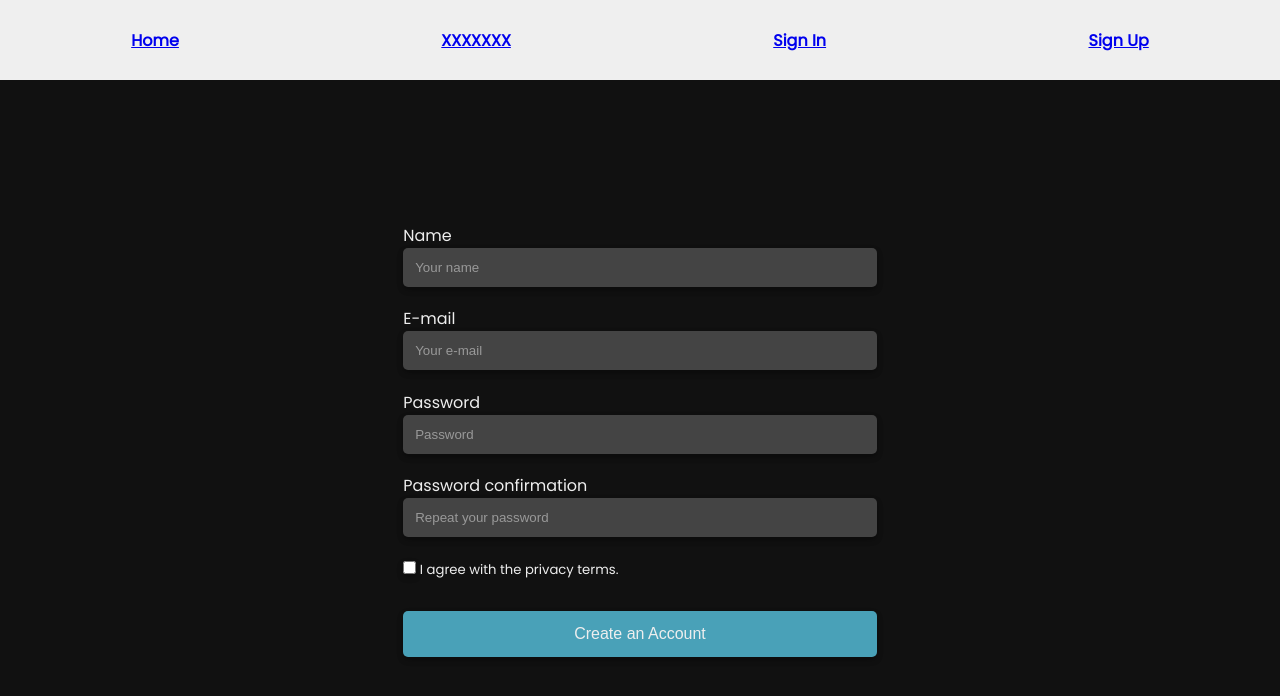
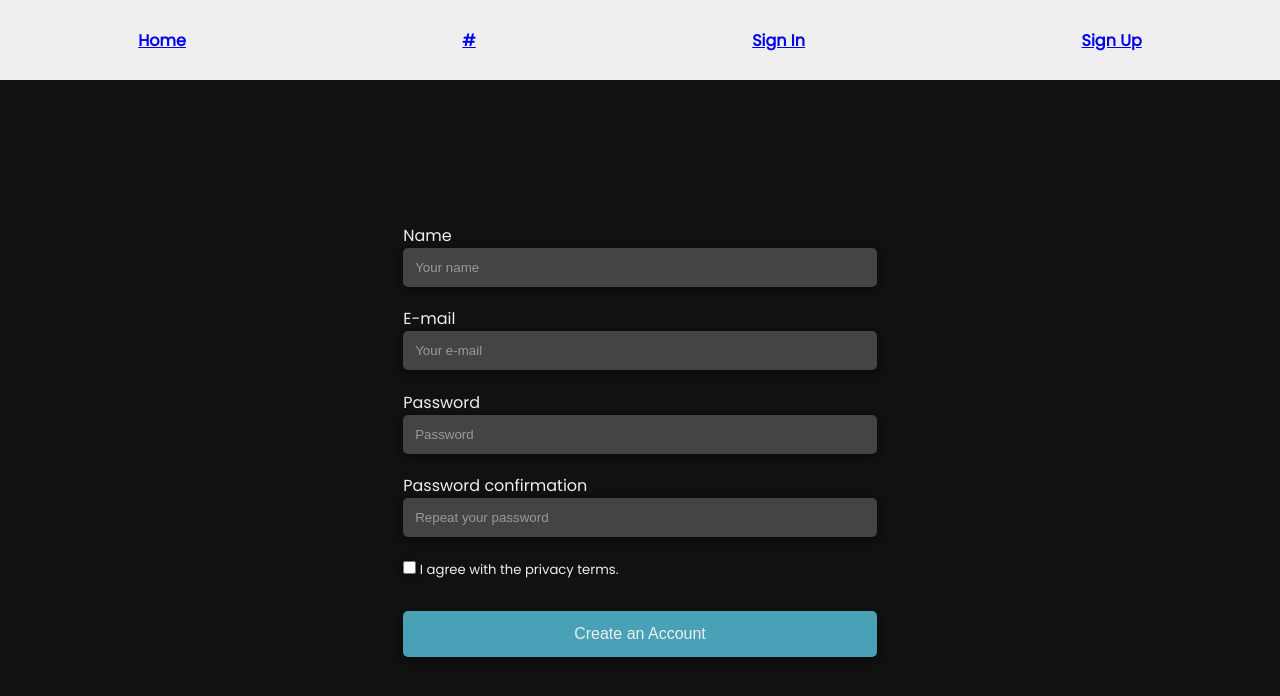
Before and after one commit to caiobga99/marketplace, a React (Create React App) app in the folder web/marketplace/: page /signUp in a window 1280 px wide. Shown: the top 696 px of the page. Built offline with nearby package versions, Linux system fonts and the light colour scheme.

Commit message:
Web - Adding styles based on current URL.

```diff
--- a/web/marketplace/src/components/Header/index.tsx
+++ b/web/marketplace/src/components/Header/index.tsx
@@ -1,22 +1,41 @@
-import { Link } from "react-router-dom";
+import { Link, useLocation } from "react-router-dom";
 
 import "./style.css";
 
 export const Header = () => {
+  const location = useLocation();
+
+  const links = [
+    {
+      route: "/",
+      title: "Home",
+    },
+    {
+      route: "#",
+      title: "#",
+    },
+    {
+      route: "/signIn",
+      title: "Sign In",
+    },
+    {
+      route: "/signUp",
+      title: "Sign Up",
+    },
+  ];
+
   return (
     <div className="header-container">
-      <Link to="#">
-        <div>Home</div>
-      </Link>
-      <Link to="#">
-        <div>XXXXXXX</div>
-      </Link>
-      <Link to="/signIn">
-        <div>Sign In</div>
-      </Link>
-      <Link to="/signUp">
-        <div>Sign Up</div>
-      </Link>
+      {links.map((link) => {
+        return (
+          <Link
+            to={link.route}
+            className={location.pathname === link.route ? "currentUrl" : "link"}
+          >
+            <div>{link.title}</div>
+          </Link>
+        );
+      })}
     </div>
   );
 };
```
